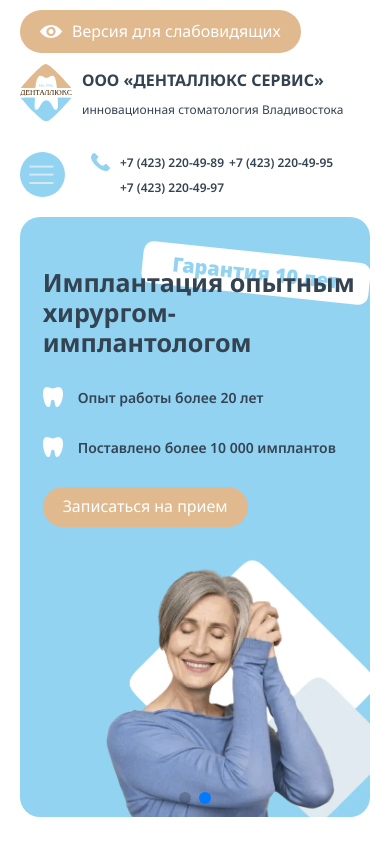
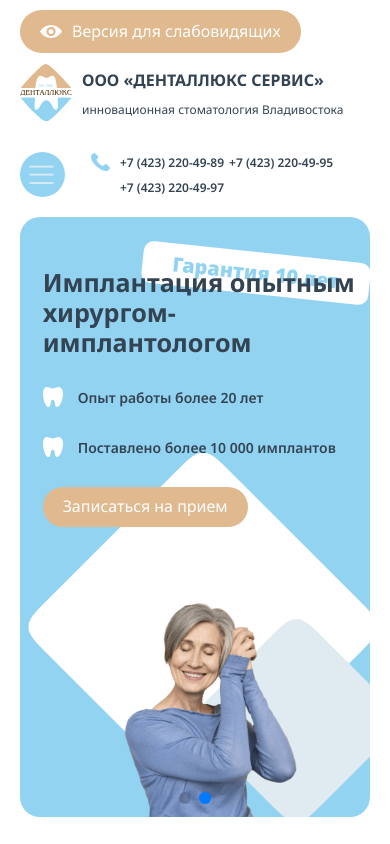
Before and after one commit to blessMe-Padre/dentallux, a plain HTML site: page index.html in a window 390 px wide. Shown: the top 844 px of the page. Drawn offline with Linux system fonts and the light colour scheme.

Commit message:
feat: добавляет правки

```diff
--- a/index.html
+++ b/index.html
@@ -10,7 +10,7 @@
         rel="stylesheet">
     <link rel="shortcut icon" href="favicon.ico" type="image/x-icon">
     <link rel="stylesheet" href="swiper-bundle.min.css">
-    <link rel="stylesheet" href="style.css?ver.0002">
+    <link rel="stylesheet" href="style.css?ver.0003">
     <title>ДЕНТАЛЛЮКС СЕРВИС</title>
     <meta name="description" content="ДЕНТАЛЛЮКС СЕРВИС — стоматологическая клиника Владивостока">
 </head>
--- a/style.css
+++ b/style.css
@@ -894,7 +894,8 @@ body {
 
 .hero__item--first {
     background-color: #dfebf0;
-    background-image: url('img/hero-slide-1.webp');
+    background-image: url('img/image-1.webp'), url('img/rect-1.png');
+
     background-repeat: no-repeat;
     background-position: bottom right;
     background-size: contain;
@@ -902,9 +903,10 @@ body {
 
 .hero__item--second {
     background-color: #92d3f2;
-    background-image: url('img/hero-slide-2.webp');
+    background-image: url('img/image-2.webp'), url('img/rect-2.png');
     background-repeat: no-repeat;
-    background-position: bottom right;
+    background-position: bottom right -150px,
+        bottom right;
     background-size: contain;
 }
 
@@ -961,6 +963,13 @@ body {
     text-align: left;
 }
 
+@media (max-width: 767px) {
+    .hero__item--second {
+        background-position: bottom right -40px,
+            bottom right;
+    }
+}
+
 @media (max-width: 570px) {
     .hero__item {
         min-height: 600px;
```
Also changed, not shown: img/image-1.webp (added), img/image-2.webp (added), img/rect-1.png (added), img/rect-2.png (added).
